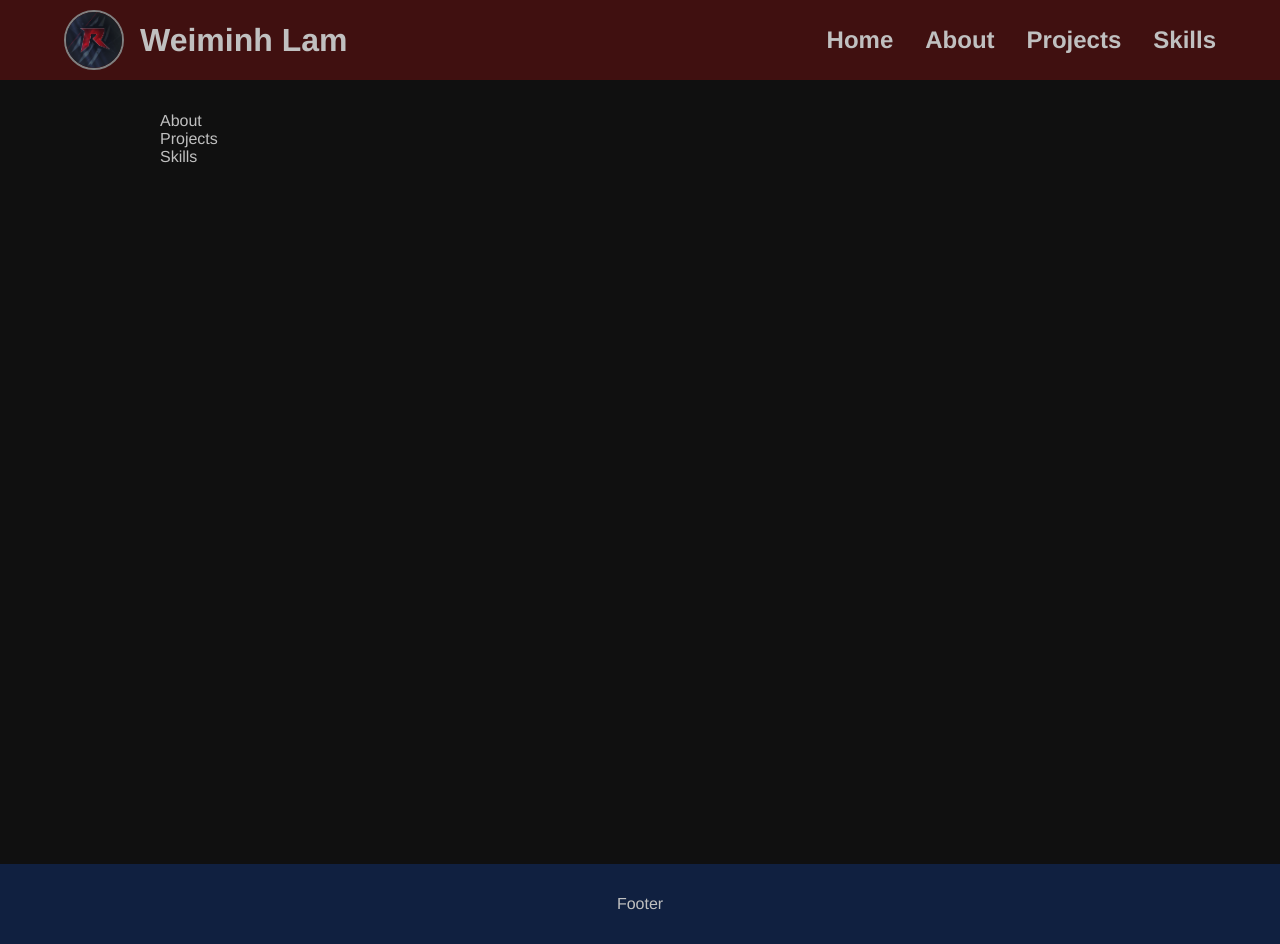
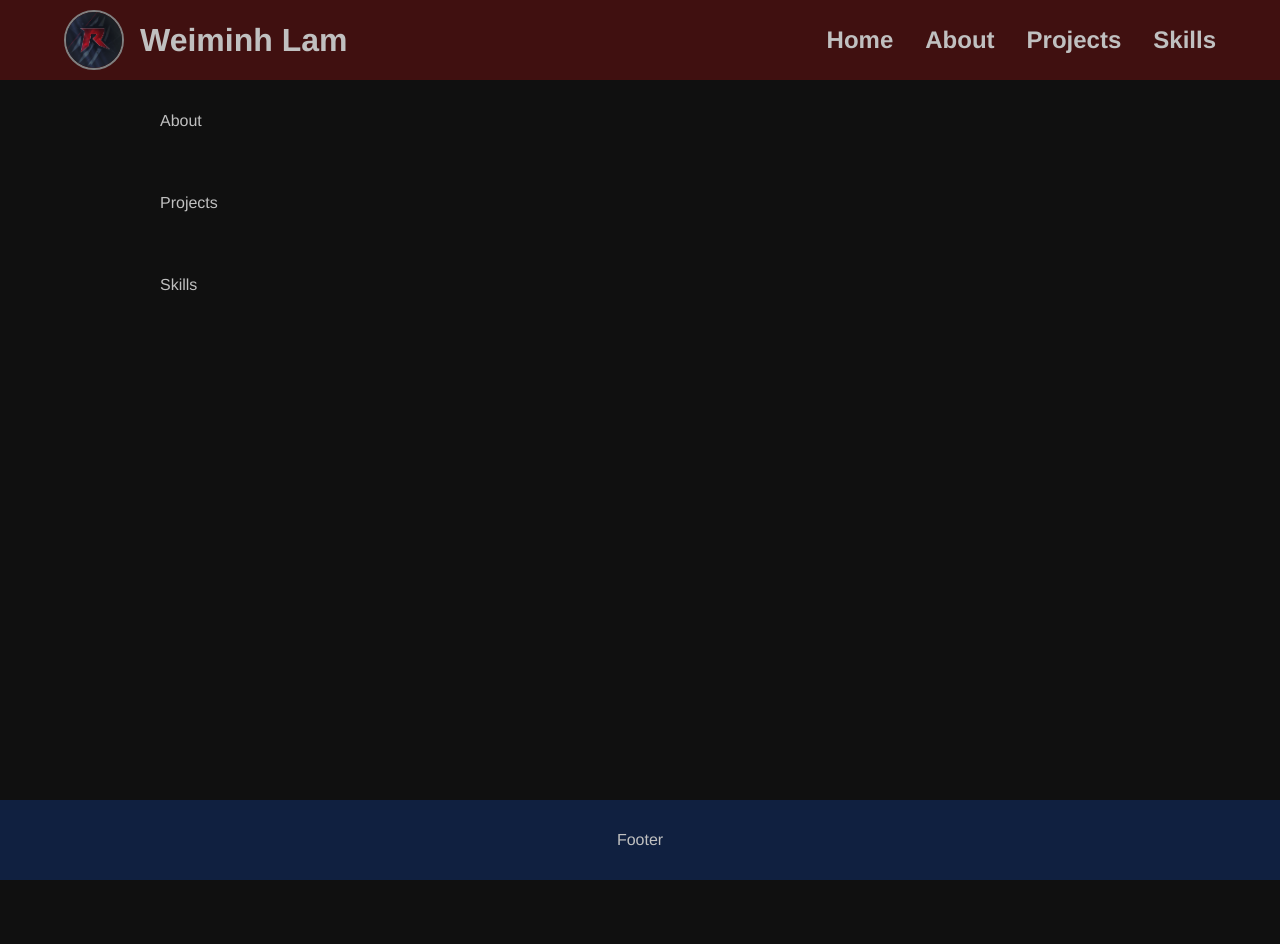
Before and after one commit to RedRaptor10/portfolio-original, a React (Create React App) app: page / in a window 1280 px wide. After the commit the page ends 880 px from the top, so only its background shows below. Built offline with nearby package versions, Linux system fonts and the light colour scheme.

Commit message:
Fix anchor link navigation

```diff
--- a/src/styles/style.css
+++ b/src/styles/style.css
@@ -28,11 +28,13 @@ header {
     display: flex;
     justify-content: space-between;
     align-items: center;
-    position: sticky;
+    position: fixed;
     top: 0;
     background: var(--primary-color);
+    width: 100%;
     height: 10vh;
     padding: 0 64px;
+    box-sizing: border-box;
 }
 
 header .header-left {
@@ -95,7 +97,14 @@ footer {
 /* Main */
 main {
     width: 75%;
-    min-height: 90vh;
+    min-height: 100vh;
     margin: 0 auto;
-    padding: 32px;
 }
+
+section:first-child {
+    padding: calc(10vh + 32px) 0 32px 0;
+}
+
+section {
+    padding: 32px 0;
+}
```
